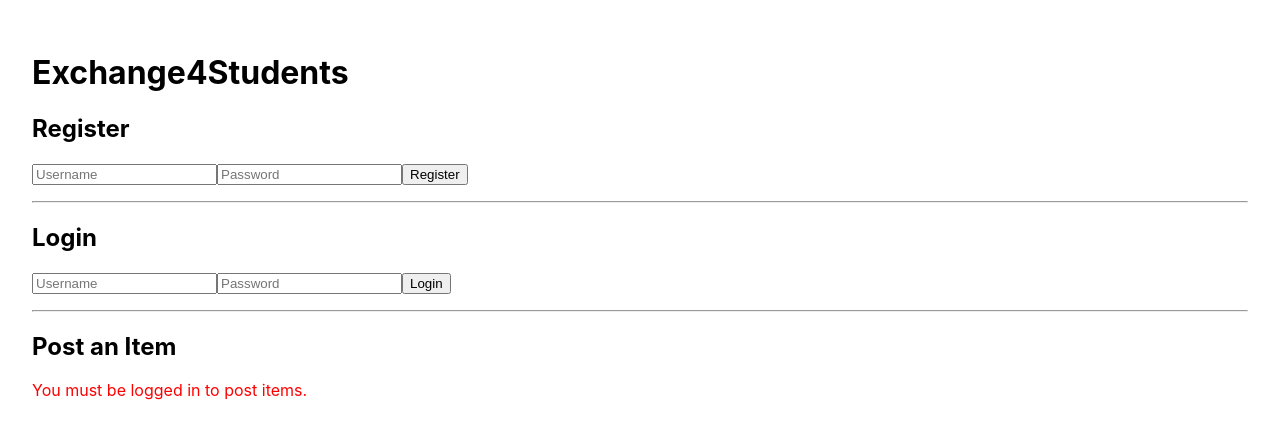
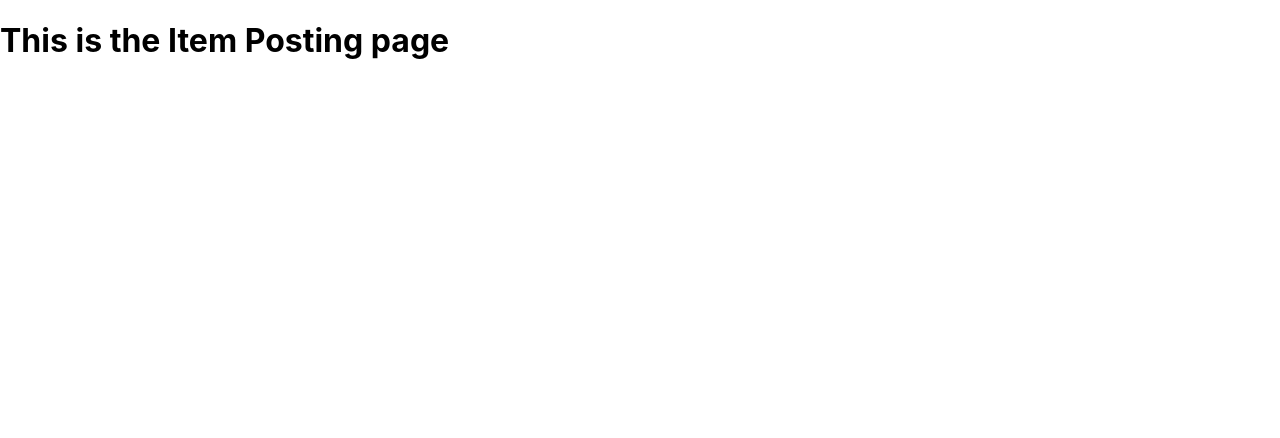
Before and after one commit to JGrant225/SSW322-Exchange4Students-Group_2, a React (Create React App) app in the folder exchange4students-frontend/: page /itemPosting in a window 1280 px wide. Shown: the top 438 px of the page. Built offline with nearby package versions, Linux system fonts and the light colour scheme.

Commit message:
Move main functions to 'Home.jsx' and set up routing in 'App.js'

```diff
--- a/exchange4students-frontend/src/App.js
+++ b/exchange4students-frontend/src/App.js
@@ -1,58 +1,19 @@
-import React, { useState } from "react";
-import Register from "./Components/Register";
-import Login from "./Components/Login";
-import PostItem from "./Components/PostItem";
-import { jwtDecode } from "jwt-decode";
+import './App.css'
+import { BrowserRouter as Router, Routes, Route } from 'react-router-dom'
+import Home from './Pages/Home'
+import { ItemPosting } from './Pages/ItemPosting'
+import { LoginPage } from './Pages/LoginPage'
 
 function App() {
-  // Track logged-in user and token (in memory only)
-  const [username, setUsername] = useState("");
-  const [token, setToken] = useState("");
-
-  // Logout function clears state
-  const handleLogout = () => {
-    setUsername("");
-    setToken("");
-  };
-
-  // Called when login is successful
-  const handleLoginSuccess = (newToken) => {
-    try {
-      const decoded = jwtDecode(newToken);
-      setUsername(decoded.username);
-      setToken(newToken);
-    } catch {
-      setUsername("");
-      setToken("");
-    }
-  };
-
   return (
-    <div style={{ padding: "2rem" }}>
-      <h1>Exchange4Students</h1>
-
-      {/* If logged in, show logout info */}
-      {username && (
-        <div>
-          <p>Logged in as: <strong>{username}</strong></p>
-          <button onClick={handleLogout}>Logout</button>
-        </div>
-      )}
-
-      {/* Show Register and Login only when not logged in */}
-      {!username && (
-        <>
-          <Register />
-          <hr />
-          <Login onLoginSuccess={handleLoginSuccess} />
-          <hr />
-        </>
-      )}
-
-      {/* Always show PostItem */}
-      <PostItem username={username} token={token} />
-    </div>
-  );
+    <Router>
+      <Routes>
+        <Route path="/" element={<Home/>}/>
+        <Route path="/itemPosting" element={<ItemPosting/>}/>
+        <Route path="/LoginPage" element={<LoginPage/>}/>
+      </Routes>
+    </Router>
+  )
 }
 
 export default App;
--- a/exchange4students-frontend/src/Pages/home.jsx
+++ b/exchange4students-frontend/src/Pages/home.jsx
@@ -1,9 +1,60 @@
+import React, { useState } from "react";
+import Register from "../Components/Register";
+import Login from "../Components/Login";
+import PostItem from "../Components/PostItem";
+import { jwtDecode } from "jwt-decode";
+import { useNavigate } from "react-router-dom";
 
+export default function Home(){
+  // Track logged-in user and token (in memory only)
+  const [username, setUsername] = useState("");
+  const [token, setToken] = useState("");
+  const navigate = useNavigate();
 
-export function Home(){
-    return (
+  // Logout function clears state
+  const handleLogout = () => {
+    setUsername("");
+    setToken("");
+    navigate("/");
+  };
+
+  // Called when login is successful
+  const handleLoginSuccess = (newToken) => {
+    try {
+      const decoded = jwtDecode(newToken);
+      setUsername(decoded.username);
+      setToken(newToken);
+    } catch {
+      setUsername("");
+      setToken("");
+      navigate("/itemPosting");
+    }
+  };
+
+  return (
+    <div style={{ padding: "2rem" }}>
+      <h1>Exchange4Students</h1>
+
+      {/* If logged in, show logout info */}
+      {username && (
+        <div>
+          <p>Logged in as: <strong>{username}</strong></p>
+          <button onClick={handleLogout}>Logout</button>
+        </div>
+      )}
+
+      {/* Show Register and Login only when not logged in */}
+      {!username && (
         <>
-            <h1>This is the home page</h1>
+          <Register />
+          <hr />
+          <Login onLoginSuccess={handleLoginSuccess} />
+          <hr />
         </>
-    )
+      )}
+
+      {/* Always show PostItem */}
+      <PostItem username={username} token={token} />
+    </div>
+  );
 }
--- a/exchange4students-frontend/src/Pages/itemPosting.jsx
+++ b/exchange4students-frontend/src/Pages/itemPosting.jsx
@@ -1,6 +1,6 @@
 
 
-export function itemPosting(){
+export function ItemPosting(){
     return (
         <>
             <h1>This is the Item Posting page</h1>
```
Also changed, not shown: exchange4students-frontend/src/Pages/Test.jsx (added, +9 -0 lines), exchange4students-frontend/src/Pages/LoginPage.jsx (renamed from exchange4students-frontend/src/Pages/login_page.jsx).
